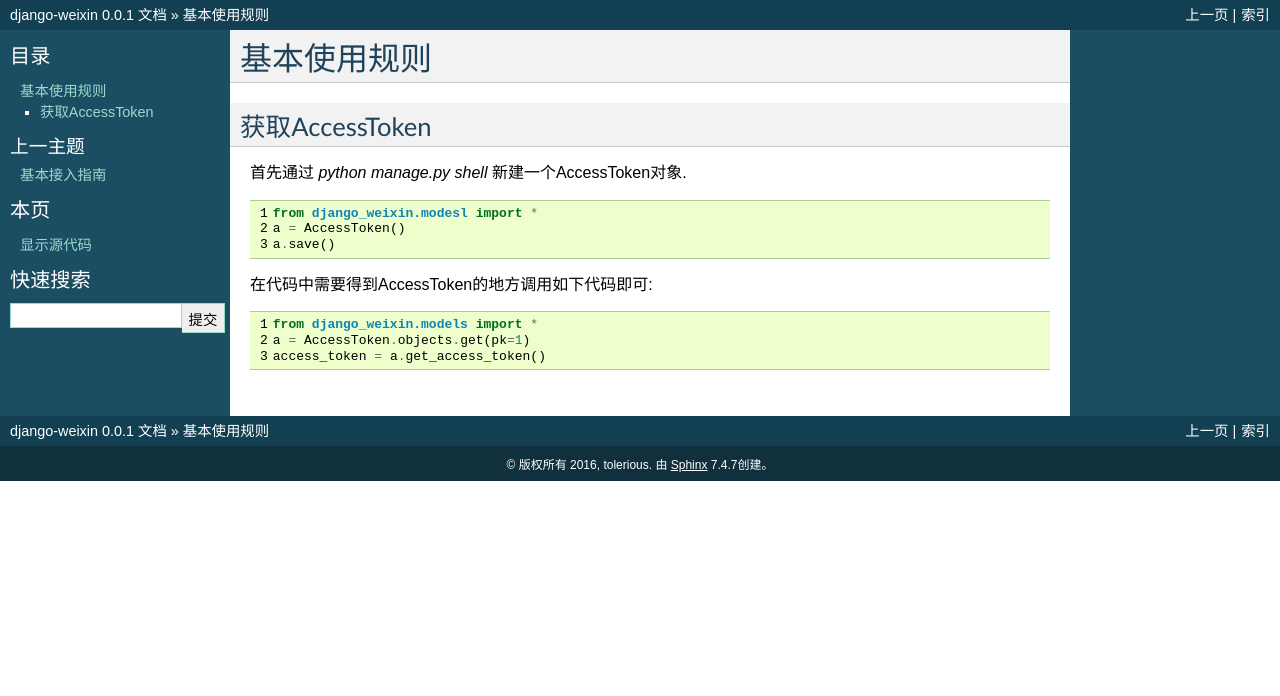
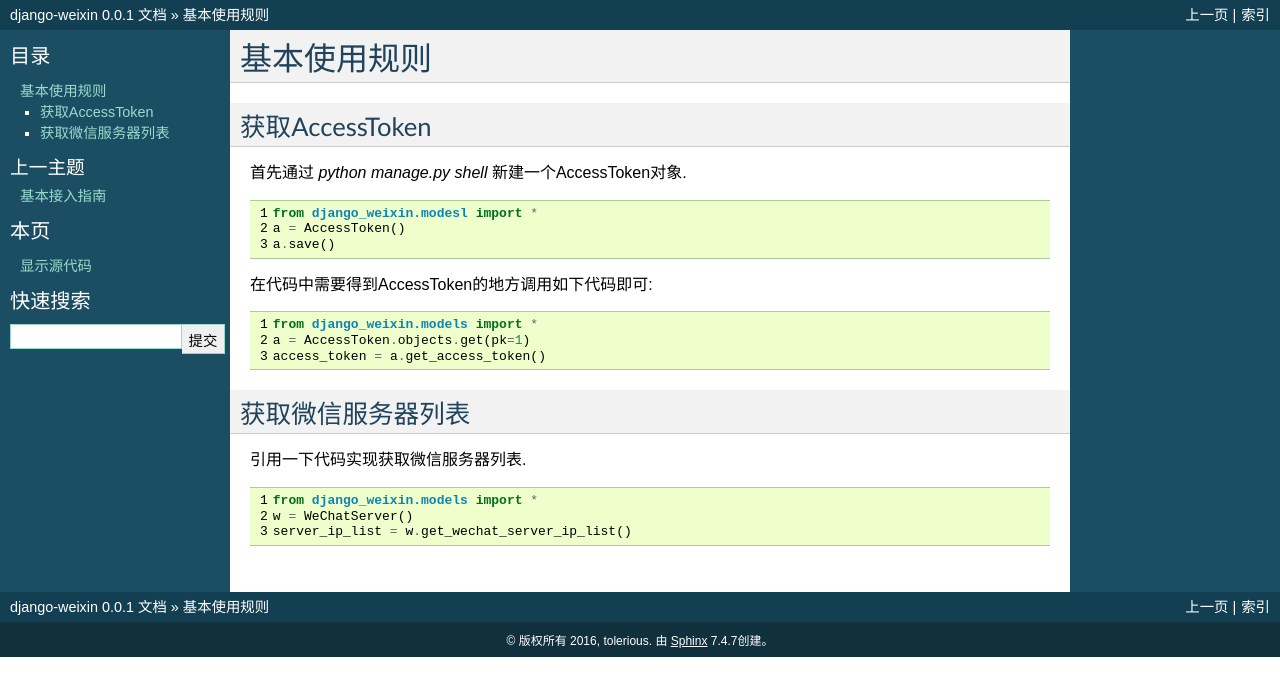
Before and after one commit to tolerious/django-wechat, a Sphinx documentation site: the page built from docs/source/usage.rst, in a window 1280 px wide. Shown: the top 696 px of the page. Built offline with Sphinx 7.4.7, drawn with Linux system fonts in a browser that asks for light colours; formulas are drawn with MathJax 3.

Commit message:
我们都是好孩子.  ;

```diff
--- a/docs/source/usage.rst
+++ b/docs/source/usage.rst
@@ -25,3 +25,15 @@
    from django_weixin.models import *
    a = AccessToken.objects.get(pk=1)
    access_token = a.get_access_token()
+
+获取微信服务器列表
+-------------------------
+
+引用一下代码实现获取微信服务器列表.
+
+.. code-block:: python
+    :linenos:
+
+    from django_weixin.models import *
+    w = WeChatServer()
+    server_ip_list = w.get_wechat_server_ip_list()
```
